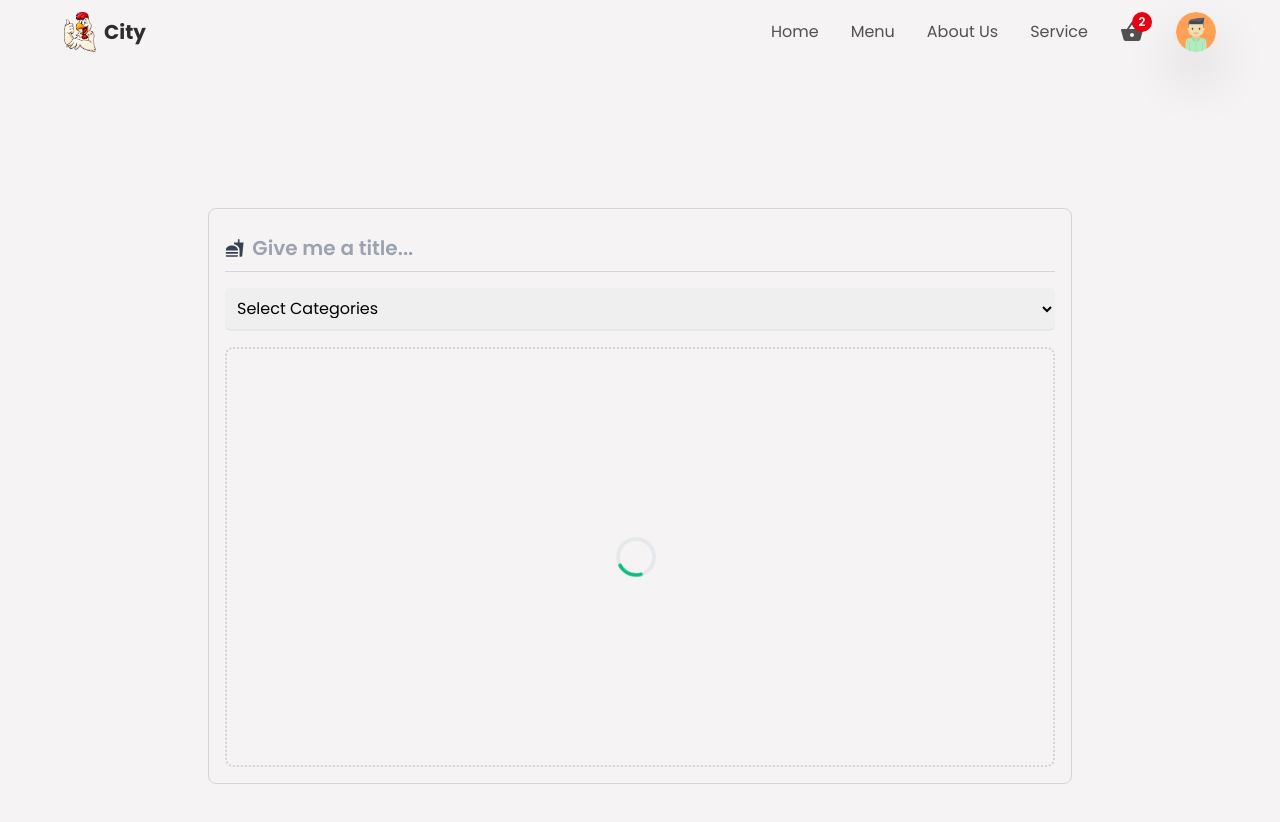
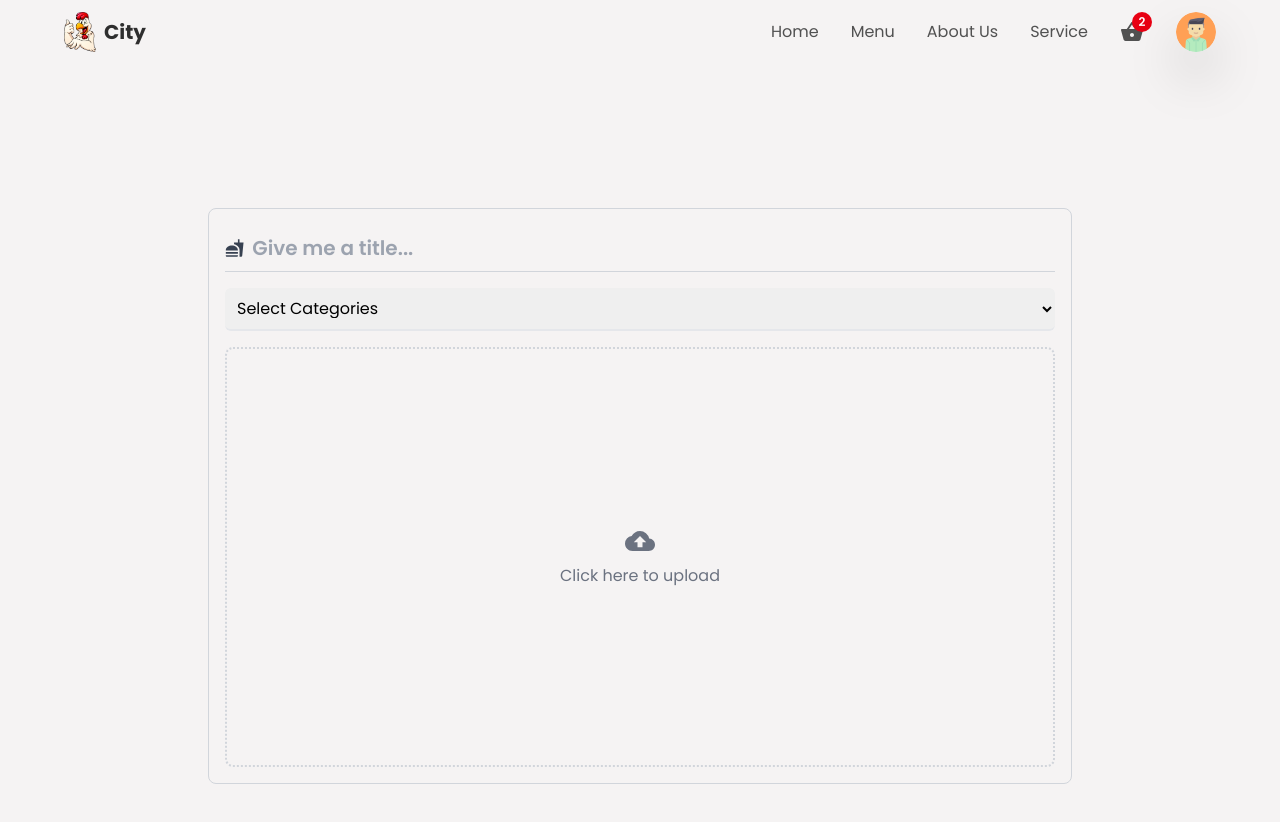
Before and after one commit to AmanpreetSingh1995/react-food-delivery-app, a React (Create React App) app: page /createItem in a window 1280 px wide. Shown: the top 822 px of the page. Built offline with nearby package versions, Linux system fonts and the light colour scheme.

Commit message:
Create Container

```diff
--- a/src/components/CreateContainer.jsx
+++ b/src/components/CreateContainer.jsx
@@ -1,7 +1,7 @@
 import React, { useState } from "react";
 import { motion } from "framer-motion";
 
-import { MdFastfood } from "react-icons/md";
+import { MdFastfood, MdCloudUpload } from "react-icons/md";
 
 import { categories } from "../utils/data";
 import Loader from "./Loader";
@@ -15,7 +15,9 @@
 	const [fields, setFields] = useState(false);
 	const [alertStatus, setAlertStatus] = useState("danger");
 	const [msg, setMsg] = useState(null);
-	const [isLoading, setIsLoading] = useState(true);
+	const [isLoading, setIsLoading] = useState(false);
+
+	const uploadImage = () => {};
 
 	return (
 		<div className="w-full min-h-screen flex items-center justify-center">
@@ -70,7 +72,33 @@
 				</div>
 
 				<div className="group flex justify-center items-center flex-col border-2 border-dotted border-gray-300 w-full h-225 md:h-420 cursor-pointer rounded-lg">
-					{isLoading ? <Loader /> : <></>}
+					{isLoading ? (
+						<Loader />
+					) : (
+						<>
+							{!imageAsset ? (
+								<>
+									<label className="w-full h-full flex flex-col items-center justify-center cursor-pointer">
+										<div className="w-full h-full flex flex-col items-center justify-center cursor-pointer gap-2">
+											<MdCloudUpload className="text-gray-500 text-3xl hover:text-gray-700" />
+											<p className="text-gray-500 hover:text-gray-700">
+												Click here to upload
+											</p>
+										</div>
+										<input
+											type="file"
+											name="uploadimage"
+											accept="image/*"
+											onChange={uploadImage}
+											className="w-0 h-0"
+										/>
+									</label>
+								</>
+							) : (
+								<></>
+							)}
+						</>
+					)}
 				</div>
 			</div>
 		</div>
```
